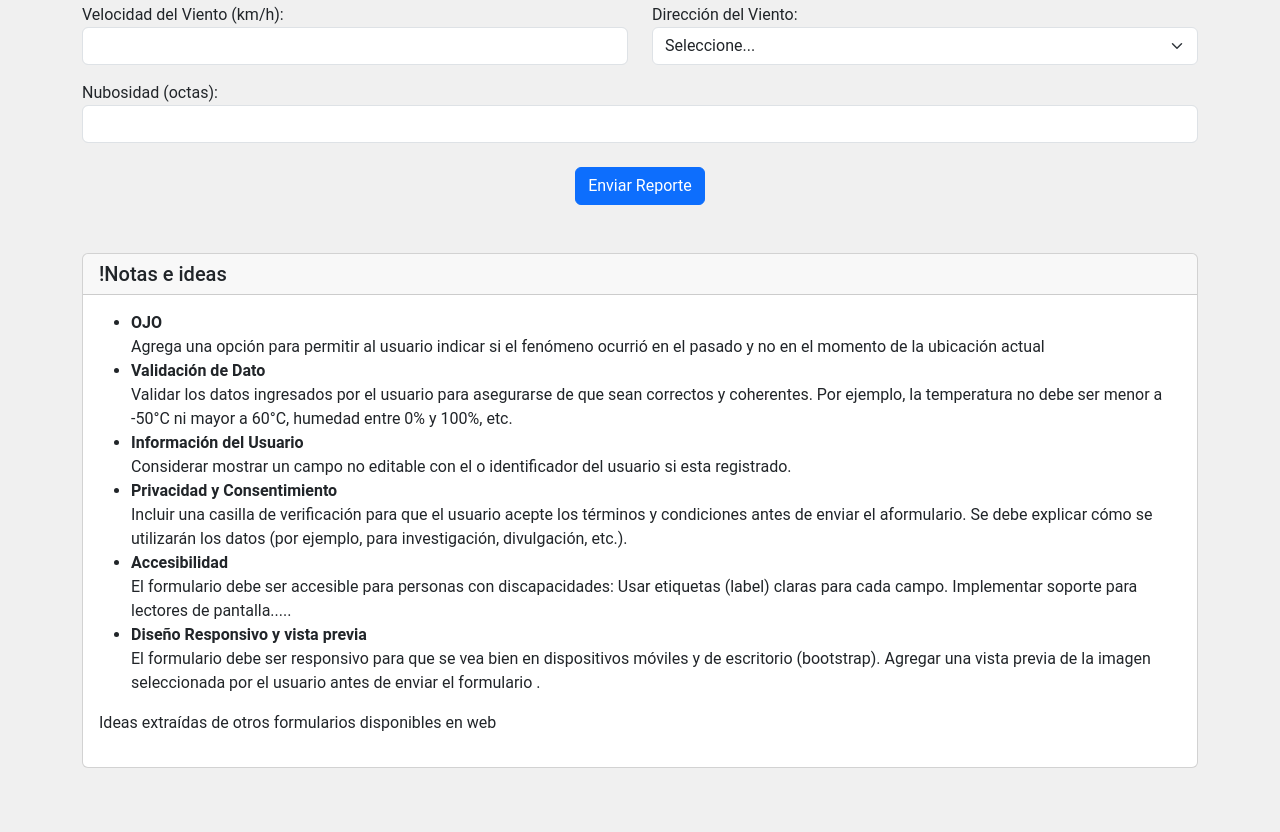
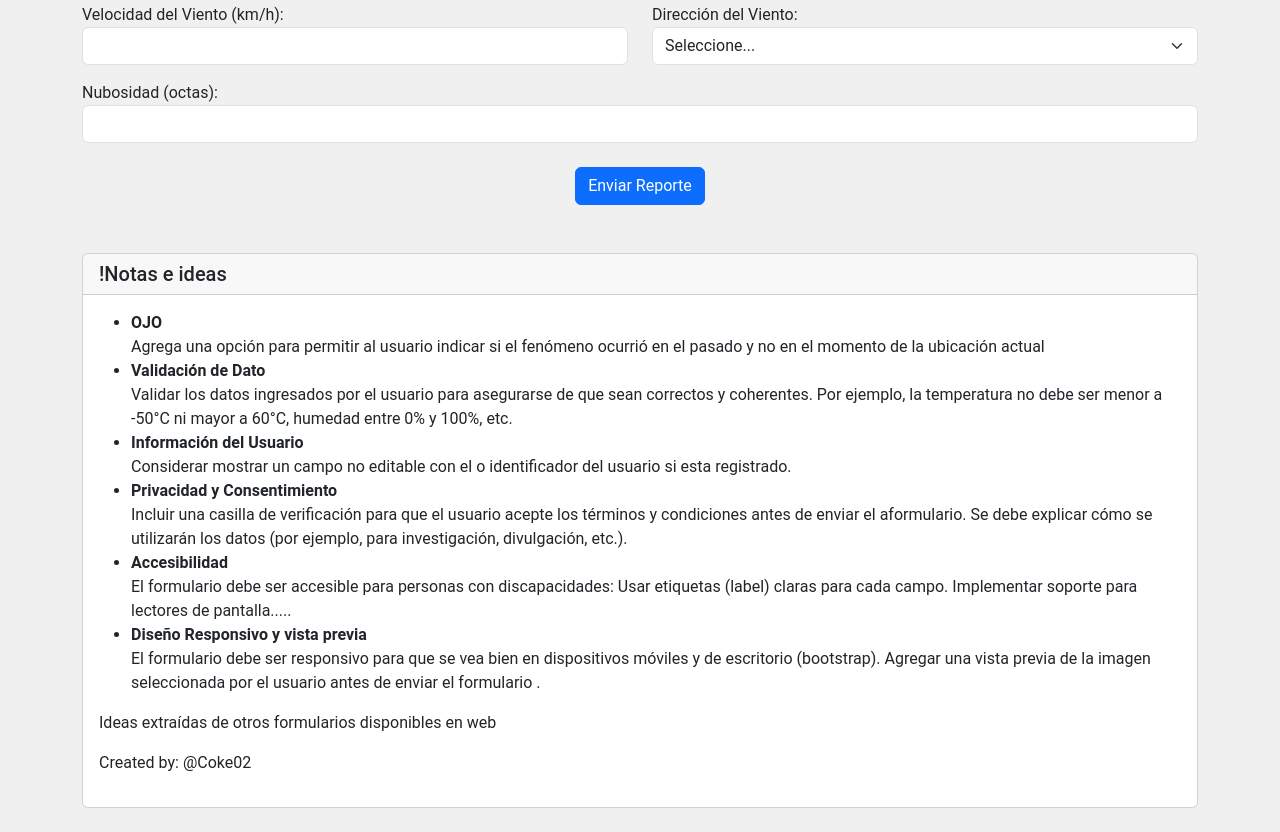
Before and after one commit to coke02/reporteCiudadano, a plain HTML site: page index.html in a window 1280 px wide. Shown: the part 1441-2273 px from the top of the page. Before the commit the page ends 2233 px from the top, so only its background shows below. Drawn offline with nearby package versions, Linux system fonts and the light colour scheme.

Commit message:
Update index.html
create

```diff
--- a/index.html
+++ b/index.html
@@ -168,6 +168,7 @@
                         Agregar una vista previa de la imagen seleccionada por el usuario antes de enviar el formulario .</span>
                 </ul>
                 <p>Ideas extraídas de otros formularios disponibles en web</p>
+                <p>Created by: @Coke02</p>
             </div>
         </div>
     </div>
```
